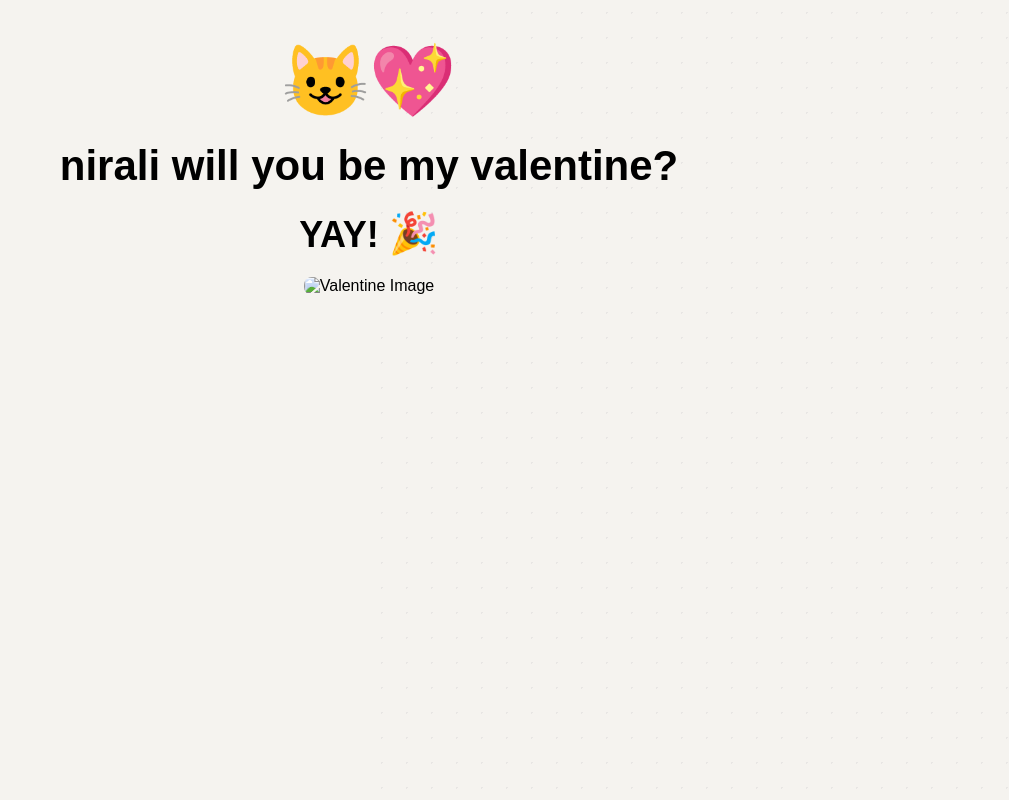
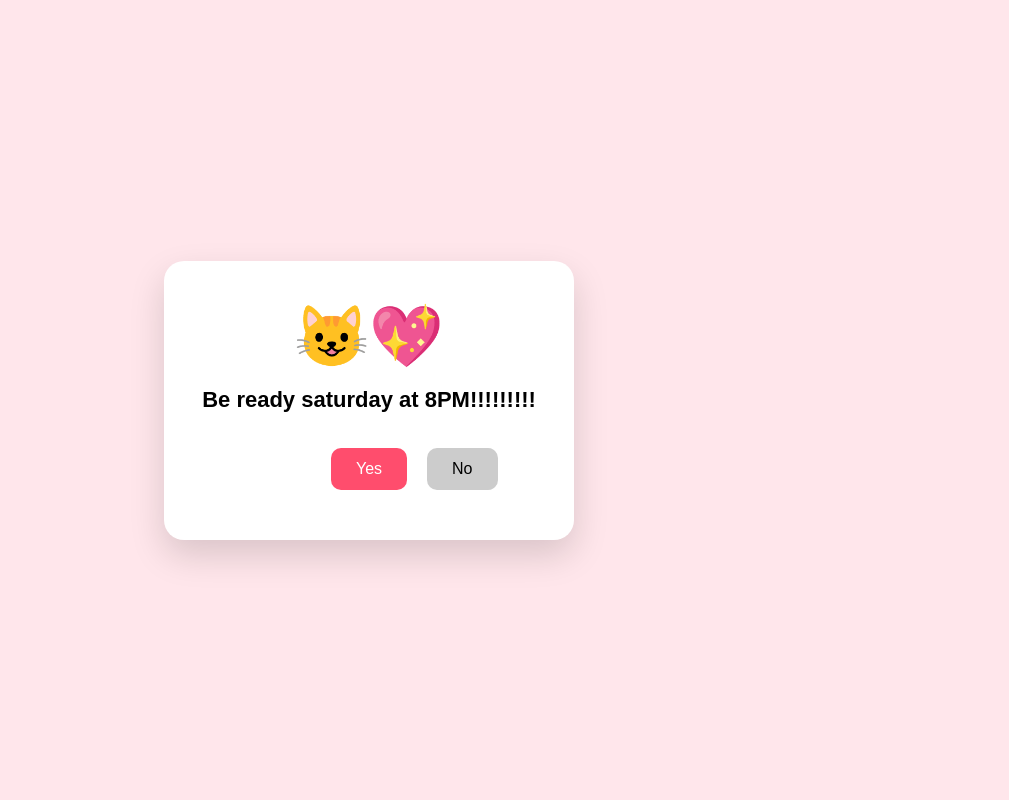
Before and after one commit to taha-afk-g/luna, a plain HTML site: page yes.html in a window 1280 px wide. Shown: the whole page, without its empty margins (271-1280 px from the left). Drawn offline with Linux system fonts and the light colour scheme.

Commit message:
Update yes.html

```diff
--- a/yes.html
+++ b/yes.html
@@ -2,94 +2,117 @@
 <html lang="en">
 <head>
 <meta charset="UTF-8">
-<meta name="viewport" content="width=device-width, initial-scale=1.0">
-<title>Valentine</title>
+<title>Valentine?</title>
 
 <style>
   body {
+    height: 100vh;
+    display: flex;
+    justify-content: center;
+    align-items: center;
+    background: #ffe6eb;
+    font-family: Arial, sans-serif;
     margin: 0;
-        padding: 0;
-        font-family: Arial, Helvetica, sans-serif;
-        background-color: #f5f3ef;
-        text-align: center;
+    overflow: hidden;
   }
 
-    /* Confetti effect */
-    body::before {
-        content: "";
-        position: fixed;
-        width: 100%;
-        height: 100%;
-        background-image: radial-gradient(#c9c9c9 1px, transparent 1px);
-        background-size: 25px 25px;
-        opacity: 0.3;
-        z-index: -1;
-    }
-
-    .container {
-        padding: 40px 20px;
+  .box {
+    text-align: center;
+    background: white;
+    padding: 40px 30px;
+    border-radius: 20px;
+    box-shadow: 0 15px 35px rgba(0,0,0,0.15);
+    width: 350px;
+    position: relative;
   }
 
   .emoji {
-        font-size: 70px;
-        margin-bottom: 20px;
+    font-size: 60px;
+    margin-bottom: 15px;
   }
 
   h1 {
-        font-size: 42px;
-        font-weight: bold;
-        margin: 0;
-        text-transform: lowercase;
+    font-size: 22px;
+    margin-bottom: 25px;
   }
 
-    .yay {
-        font-size: 36px;
-        font-weight: bold;
-        margin: 20px 0;
+  button {
+    padding: 12px 25px;
+    font-size: 16px;
+    border: none;
+    border-radius: 10px;
+    cursor: pointer;
+    margin: 10px;
+    transition: 0.2s ease;
   }
 
-    .yay span {
-        font-size: 40px;
+  #yes {
+    background: #ff4d6d;
+    color: white;
   }
 
-    .image-box {
-        margin-top: 20px;
+  #yes:hover {
+    transform: scale(1.1);
   }
 
-    .image-box img {
-        max-width: 600px;
-        width: 90%;
-        border-radius: 8px;
+  #no {
+    background: #ccc;
+    position: absolute;
   }
 
-    @media (max-width: 600px) {
-        h1 {
+  .yay-screen {
+    display: none;
+  }
+
+  .yay-screen h2 {
     font-size: 28px;
+    color: #ff4d6d;
   }
-        .yay {
-            font-size: 24px;
-        }
+
+  .yay-screen img {
+    width: 100%;
+    border-radius: 15px;
+    margin-top: 15px;
   }
 </style>
+</head>
 
-</head>
 <body>
 
-<div class="container">
+<div class="box" id="mainBox">
 
   <div class="emoji">😺💖</div>
 
-    <h1>nirali will you be my valentine?</h1>
+  <h1> Be ready saturday at 8PM!!!!!!!!!</h1>
 
-    <div class="yay">
-        YAY! <span>🎉</span>
-    </div>
-
-    <div class="image-box">
-        <img src="your-image.jpg" alt="Valentine Image">
-    </div>
+  <button id="yes">Yes</button>
+  <button id="no">No</button>
 
 </div>
 
+<script>
+  const noBtn = document.getElementById("no");
+  const yesBtn = document.getElementById("yes");
+  const mainBox = document.getElementById("mainBox");
+
+  // Move NO button
+  noBtn.addEventListener("mouseover", () => {
+    const x = Math.random() * (window.innerWidth - 100);
+    const y = Math.random() * (window.innerHeight - 50);
+    noBtn.style.left = x + "px";
+    noBtn.style.top = y + "px";
+  });
+
+  // YES clicked → show celebration screen
+  yesBtn.addEventListener("click", () => {
+    mainBox.innerHTML = `
+      <div class="yay-screen">
+        <h2>YAY! 🎉❤️</h2>
+        <img src="AB325298-4592-4E07-A257-A29A35EFD599.jpeg" alt="Celebration">
+      </div>
+    `;
+  });
+</script>
+
 </body>
 </html>
```
Lines whose indentation alone changed are shown as unchanged.
